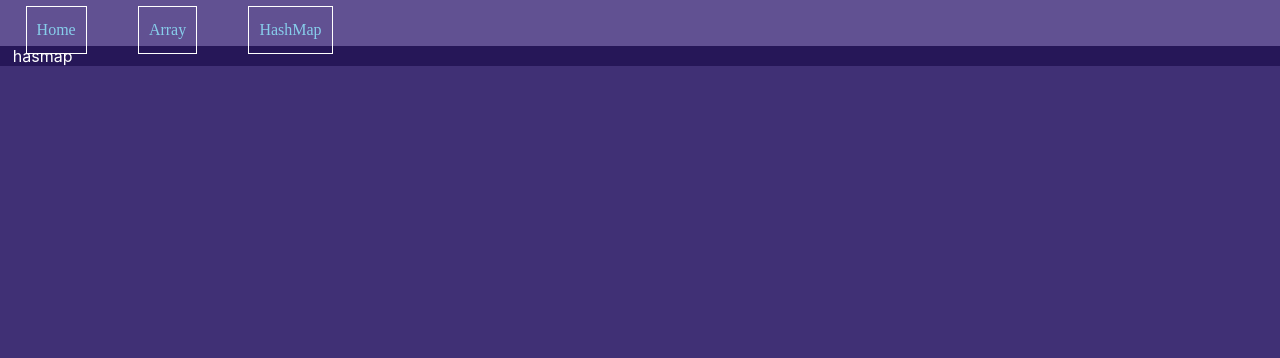
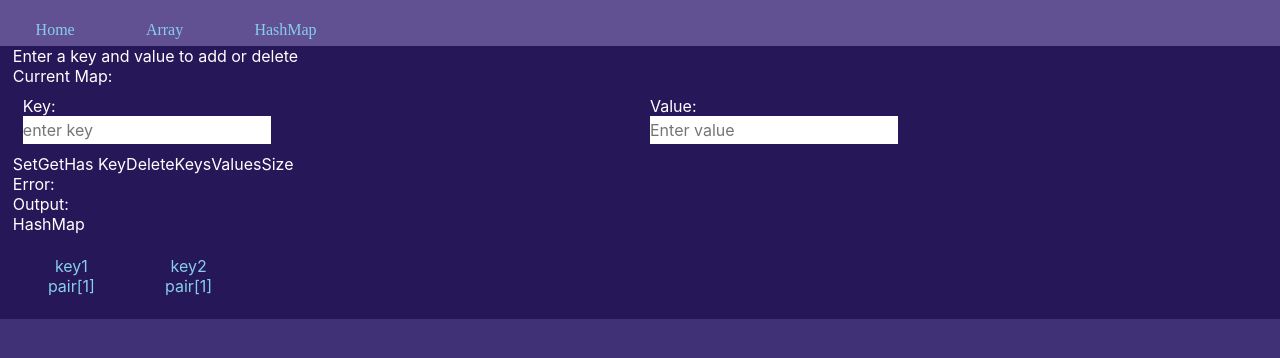
Before and after one commit to kjameer0/hashmap-visualizer, a React (Vite) app: page /hashmap in a window 1280 px wide. Shown: the top 358 px of the page. Built offline with nearby package versions, Linux system fonts and the light colour scheme.

Commit message:
preliminary hashmap styling before functionality

```diff
--- /dev/null
+++ b/src/components/HashVis.tsx
@@ -0,0 +1,21 @@
+import { useState } from 'react';
+export default function HashVis({
+  hashmap,
+  setHashmap,
+}: {
+  hashmap: Map<string, string>;
+  setHashmap: (map: Map<string, string>) => void;
+}) {
+  return (
+    <ul>
+      {Array.from(hashmap).map((pair, index) => {
+        return (
+          <li key={index}>
+            <p>{pair[0]}</p>
+            <p>pair[1]</p>
+          </li>
+        );
+      })}
+    </ul>
+  );
+}
--- a/src/components/visualizers/hashmap.tsx
+++ b/src/components/visualizers/hashmap.tsx
@@ -1,7 +1,65 @@
+import React, { useState } from 'react';
+import HashVis from 'components/HashVis';
 export default function HashMap() {
+  const [hashmap, setHashmap] = useState(
+    new Map([
+      ['key1', 'value1'],
+      ['key2', 'value2'],
+    ])
+  );
+  const [hashKey, setHashKey] = useState('');
+  const [hashVal, setHashVal] = useState('');
+  const [errorText, setErrorText] = useState('');
+  const [output, setOutPut] = useState('');
   return (
     <div className="container">
-      <p>hasmap</p>
+      <div className="instructions">
+        <p>Enter a key and value to add or delete</p>
+        <p>Current Map:{}</p>
+      </div>
+      <div className={'hash-form'}>
+        <div className="hash-input">
+          <div className={'hash-field'}>
+            <p>Key:</p>
+            <label htmlFor="key-field">
+              <input
+                type={'text'}
+                value={hashKey}
+                placeholder="enter key "
+                onChange={(e) => setHashKey(e.target.value)}
+              />
+            </label>
+          </div>
+          <div className={'hash-field'}>
+            <p>Value:</p>
+            <label htmlFor="val-field">
+              <input
+                type={'text'}
+                value={hashVal}
+                placeholder="Enter value"
+                onChange={(e) => setHashVal(e.target.value)}
+              />
+            </label>
+          </div>
+        </div>
+        <div className="hash-buttons">
+          <button>Set</button>
+          <button>Get</button>
+          <button>Has Key</button>
+          <button>Delete</button>
+          <button>Keys</button>
+          <button>Values</button>
+          <button>Size</button>
+        </div>
+        <div className="hash-output">
+          <p>Error: {errorText}</p>
+          <p>Output: {output}</p>
+        </div>
+      </div>
+      <div className="hash-visual">
+        <h2>HashMap</h2>
+        <HashVis hashmap={hashmap} setHashmap={setHashmap} />
+      </div>
     </div>
   );
 }
--- a/src/index.css
+++ b/src/index.css
@@ -34,7 +34,6 @@ body {
 .nav-bar > ul > li {
   position: relative;
   top: -.4rem;
-  border: 1px solid white;
   display: flex;
   justify-content: center;
   align-items: center;
@@ -183,3 +182,21 @@ input {
 .error-box {
   border: 1px solid white;
 }
+
+/* hashmap */
+
+.hash-input {
+  border: 0px solid red;
+  display: flex;
+  flex-direction: row;
+  justify-content: space-between;
+}
+.hash-input > .hash-field {
+  border: 0px solid red;
+  margin: 10px;
+  flex-basis: 50%;
+}
+.hash-input > .hash-field > label > input {
+  border: 0px solid red;
+  color: black;
+}
```
